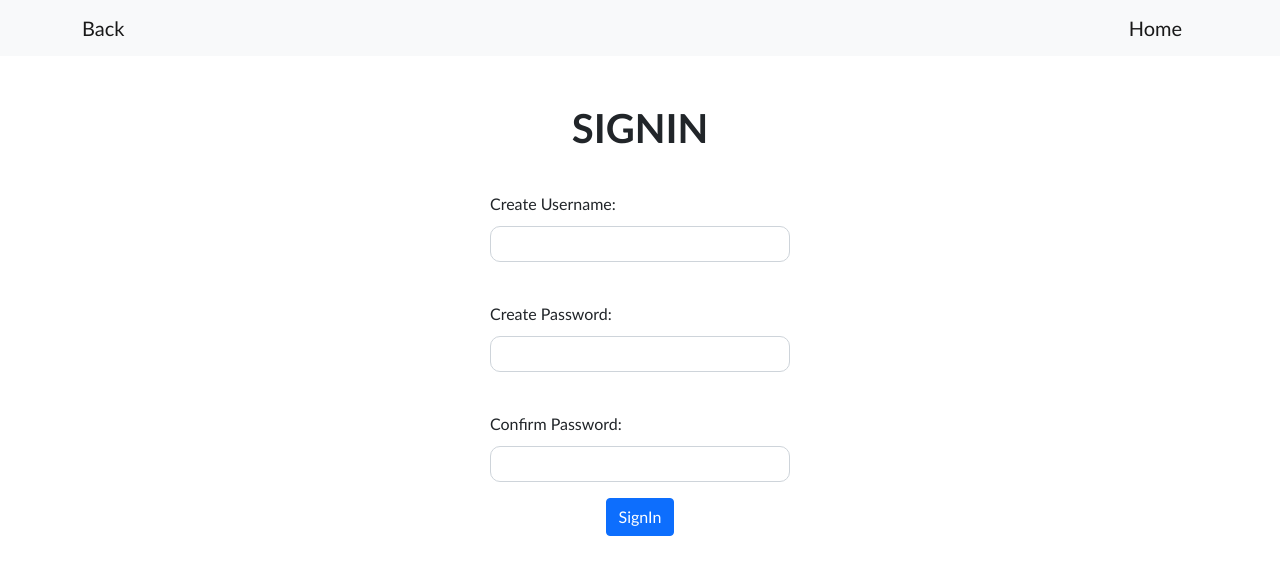
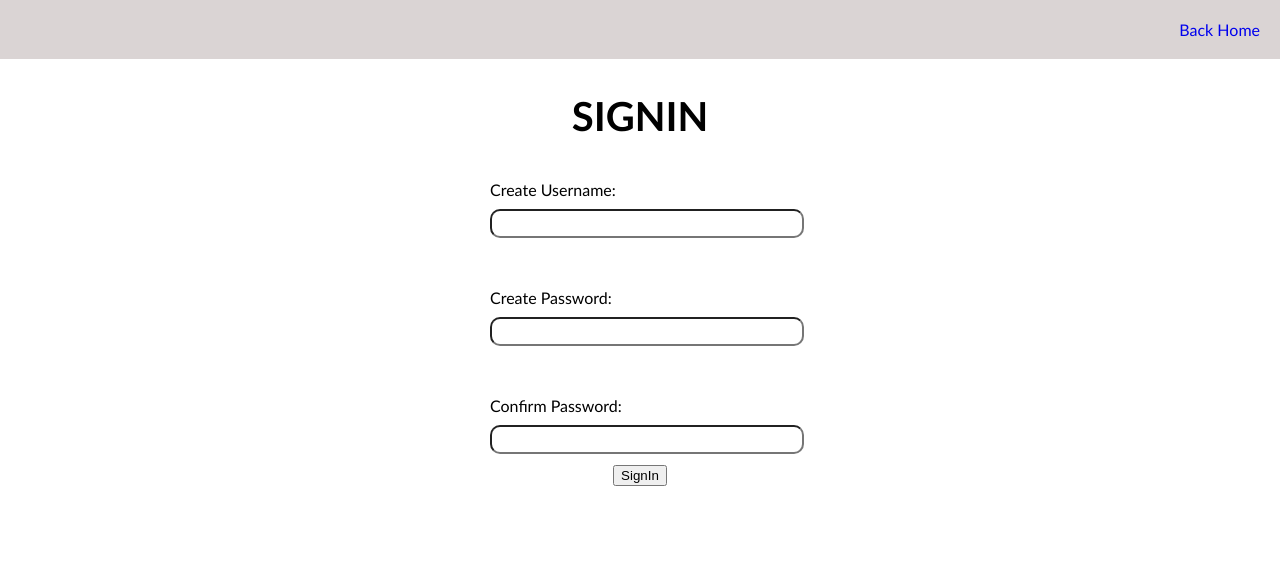
Before and after one commit to reddytec/Noteshala, a plain HTML site: page signin2.html in a window 1280 px wide. Drawn offline with nearby package versions, Linux system fonts and the light colour scheme.

Commit message:
version1

```diff
--- a/signin2.html
+++ b/signin2.html
@@ -5,8 +5,9 @@
   <link rel="preconnect" href="https://fonts.googleapis.com">
 <link rel="preconnect" href="https://fonts.gstatic.com" crossorigin>
 <link href="https://fonts.googleapis.com/css2?family=Lato:wght@700&display=swap" rel="stylesheet">
-  <link rel="stylesheet" href="https://stackpath.bootstrapcdn.com/bootstrap/5.0.0/css/bootstrap.min.css">
+  <!-- <link rel="stylesheet" href="https://stackpath.bootstrapcdn.com/bootstrap/5.0.0/css/bootstrap.min.css"> -->
   <link rel="stylesheet" href="./logic.css">
+
   <style>
     body {
       margin: 0;
@@ -17,8 +18,8 @@
 <body>
     <nav class="navbar navbar-expand-lg navbar-light bg-light">
         <div class="container">
-          <a class="navbar-brand" href="./login.html">Back</a>
-          <a class="navbar-brand" href="/index.html">Home</a>
+          <a class="navbar-brand" href="/login.html">Back</>
+          <a class="navbar-brand" href="index.html">Home</a>
         </div>
       </nav>
   <div class="container mt-5">
```
Also changed, not shown: index.html (+2 -2 lines), login.html (+8 -3 lines).
